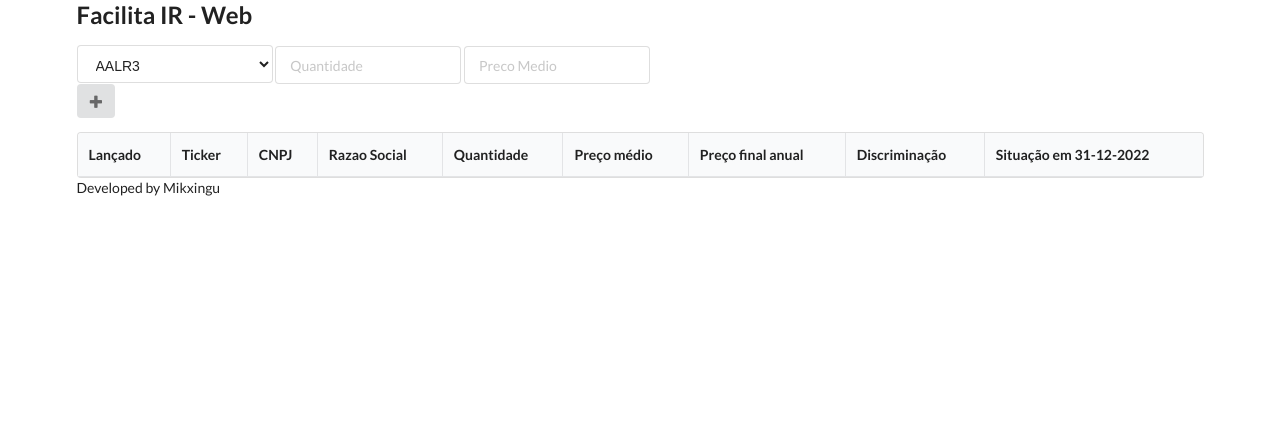
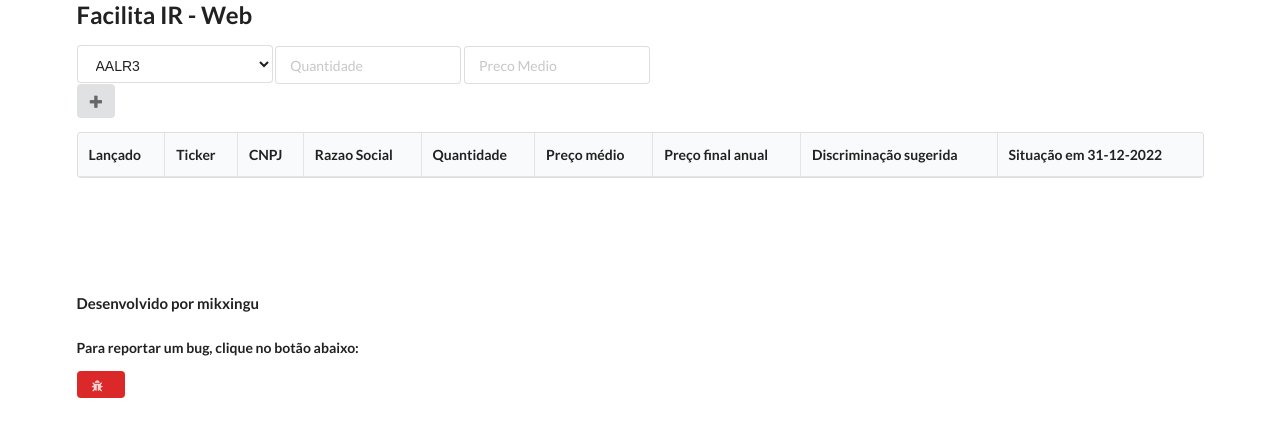
Before and after one commit to mikxingu/facilitair-web, a FastAPI app: page /dashboard in a window 1280 px wide. Shown: the top 437 px of the page. Run offline with FastAPI, Linux system fonts and the light colour scheme; lists and menus that the app fills with data are empty; some libraries are stand-ins or nearby versions.

Commit message:
Updated dashboard to show report a bug fixes #7

```diff
--- a/src/templates/dashboard.html
+++ b/src/templates/dashboard.html
@@ -115,7 +115,7 @@
         <th>Quantidade</th>
         <th>Preço médio</th>
         <th>Preço final anual</th>
-        <th>Discriminação</th>
+        <th>Discriminação sugerida</th>
         <th>Situação em 31-12-2022</th>
     </tr>
   </thead>
--- a/src/templates/layout.html
+++ b/src/templates/layout.html
@@ -20,5 +20,20 @@
         {% block content %}{% endblock %}
       </div>
   </body>
-  <footer>Developed by Mikxingu</footer>
+  <footer>
+
+   <h1></h1>
+   <h1></h1>
+   <h1></h1>
+      <h4>Desenvolvido por mikxingu</h2>
+      <h5>Para reportar um bug, clique no botão abaixo: </h4>
+      <a href="https://github.com/mikxingu/facilitair-web/issues">
+        <button class="ui red mini toggle button">
+            <i class="bug icon">
+            </i>
+        </button>
+      </a>
+
+
+  </footer>
 </html>
```
